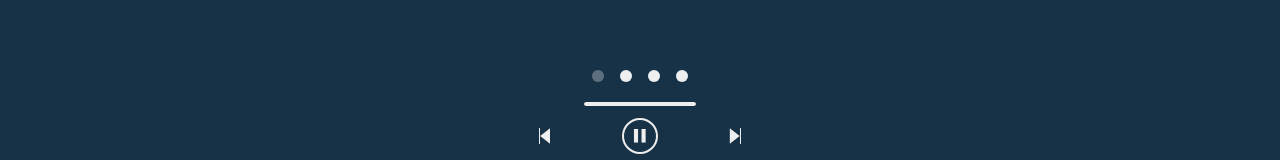
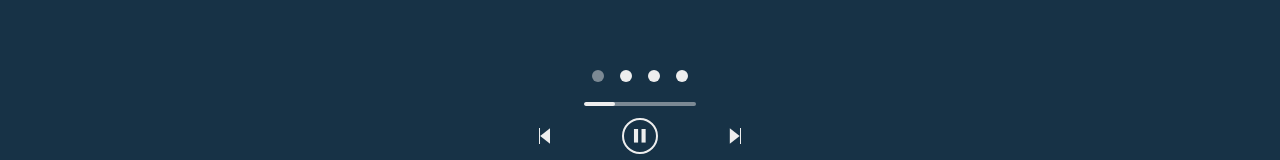
Before and after one commit to harisolaas/harisolaas-personal-portfolio, a Next.js app: page /experience in a window 1280 px wide. Shown: the part 1135-1295 px from the top of the page. Built offline with nearby package versions, Linux system fonts and the light colour scheme.

Commit message:
Fix slider progressbar animation timming and improve primaryoff color contrast

```diff
--- a/components/slider.tsx
+++ b/components/slider.tsx
@@ -27,6 +27,7 @@ const List = styled.ul<{ activeIndex: number; itemWidth: number }>`
   width: max-content;
 `;
 const NavigationButton = styled.button`
+  background-color: ${({ theme }) => theme.colors.primary};
   border: none;
   border-radius: 50%;
   color: transparent;
@@ -56,7 +57,7 @@ const Progressbar = styled.div<{ collapse: boolean; reset: boolean }>`
     left: 0;
     position: absolute;
     top: 0;
-    transition: width 4.7s linear;
+    transition: width 20s linear;
     width: 100%;
     ${({ reset }) => reset && resetProgressStyles};
   }
--- a/styles/theme.ts
+++ b/styles/theme.ts
@@ -9,7 +9,7 @@ const background = "#173246";
 const black = "#000000";
 const firefly = "#fafec3";
 const primary = "#eeeeee";
-const primaryOff = "#eeeeee55";
+const primaryOff = "#eeeeee77";
 const shadow = "#0e1e2b";
 
 const theme: DefaultTheme = {
```
